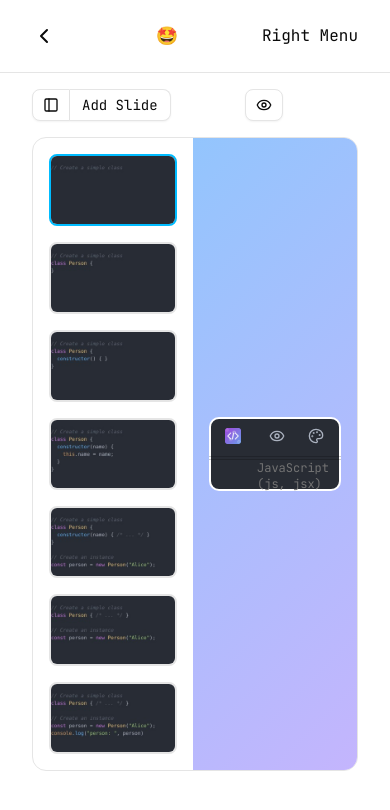
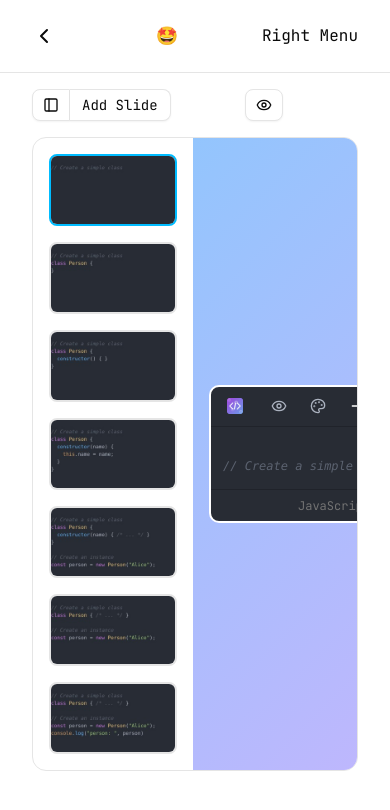
Before and after one commit to Novsochetra/dev-utils, a React (Vite) app: page /animate-code in a window 390 px wide. Shown: the top 810 px of the page. Built offline with nearby package versions, Linux system fonts and the light colour scheme.

Commit message:
chore(animate-code): improve layout toolbar & editor for web and mobile ( safari )

```diff
--- a/src/core/index.css
+++ b/src/core/index.css
@@ -132,6 +132,12 @@ see: https://github.com/tailwindlabs/tailwindcss-intellisense/issues/1340
   }
 }
 
+html,
+body {
+  overscroll-behavior: none; /* prevents bounce scrolling */
+  -webkit-overflow-scrolling: auto; /* disables iOS rubber-band */
+}
+
 body {
   font-family: var(--font-jetbrains-mono);
 }
--- a/src/mini-apps/animate-code/screens/code-editor.tsx
+++ b/src/mini-apps/animate-code/screens/code-editor.tsx
@@ -96,7 +96,6 @@ const CodeEditorWithHighlight = ({
       }}
     >
       <div className="w-full h-full hljs border-2 border-white rounded-lg flex flex-col overflow-hidden">
-        <div className="w-full h-10">
         <Toolbar
           enableButtonPlay={false}
           enableButtonPreview
@@ -105,7 +104,6 @@ const CodeEditorWithHighlight = ({
           enableActionButtonMinimize={false}
           enableActionButtonResize={false}
         />
-        </div>
 
         <div id="code-block" className="relative flex-1 overflow-auto">
           <pre
@@ -138,9 +136,8 @@ const CodeEditorWithHighlight = ({
             }}
           ></textarea>
         </div>
-        <div className="w-full h-8">
+
         <AnimateCodeStatusBar />
-        </div>
       </div>
     </motion.div>
   );
--- a/src/mini-apps/animate-code/screens/components/animate-code-slide.tsx
+++ b/src/mini-apps/animate-code/screens/components/animate-code-slide.tsx
@@ -185,7 +185,7 @@ export const AnimateCodeSlide = memo(
 
     return (
       <motion.div
-        className="hljs h-full aspect-video p-4 font-jetbrains-mono min-h-60 rounded-lg pt-10 pb-8 relative overflow-hidden select-none border-2 border-white"
+        className="hljs h-full flex flex-col aspect-video font-jetbrains-mono rounded-lg relative overflow-hidden select-none border-2 border-white"
         style={{
           backgroundColor: bgColor,
         }}
@@ -203,8 +203,9 @@ export const AnimateCodeSlide = memo(
           // INFO: ensure the animation across slide has uniq animation key
           // otherwise some character transtion (add, modified, removed)
           // seem not animate correctly
+          className="flex-1 overflow-x-scroll p-4"
           key={v4()}
-          style={{ position: "relative", minHeight: 200 }}
+          style={{ position: "relative" }}
         >
           {chars.map((c, i) => {
             let initial: any, animateProps: any;
--- a/src/mini-apps/animate-code/screens/components/animate-code-status-bar.tsx
+++ b/src/mini-apps/animate-code/screens/components/animate-code-status-bar.tsx
@@ -66,7 +66,7 @@ export const AnimateCodeStatusBar = () => {
   }, [previewLanguage]);
 
   return (
-    <div className="absolute bottom-0 left-0 w-full h-8 flex px-1 border-t border-t-black/20">
+    <div className="w-full h-8 flex px-1 border-t border-t-black/20">
       <div className="flex flex-1"></div>
       <div className="flex flex-1"></div>
       <div className="flex flex-1 items-center justify-end">
@@ -76,7 +76,7 @@ export const AnimateCodeStatusBar = () => {
             setOpen(true);
           }}
         >
-          <p className="text-muted-foreground text-xs">
+          <p className="text-muted-foreground text-xs line-clamp-1 truncate">
             {previewLanguageLabel}
           </p>
         </div>
--- a/src/mini-apps/animate-code/screens/components/preview.tsx
+++ b/src/mini-apps/animate-code/screens/components/preview.tsx
@@ -48,10 +48,11 @@ export const Preview = memo(() => {
 
   return (
     <motion.div
-      className="absolute top-0 left-0 w-full h-full p-8 bg-white flex items-center justify-center"
+      className="fixed top-0 left-0 w-full h-full bg-red-500 p-8 flex items-center justify-center"
       layout
       key="code-editor-preview"
       layoutId="code-editor"
+      style={{ zIndex: 9999 }}
       transition={{
         type: "spring",
         stiffness: 200,
--- a/src/mini-apps/animate-code/screens/components/toolbar.tsx
+++ b/src/mini-apps/animate-code/screens/components/toolbar.tsx
@@ -101,7 +101,7 @@ export const Toolbar = memo(
           enableActionButtonPreview,
         }}
       >
-        <div className="flex h-10 w-full absolute top-0 left-0 border-b border-b-black/20">
+        <div className="flex h-10 w-full border-b border-b-black/20">
           {isApplePlatform() ? <LeftMacToolbar /> : <LeftToolbar />}
 
           <div className="flex flex-1 items-center justify-center px-4">
--- a/src/mini-apps/animate-code/screens/home-screen.tsx
+++ b/src/mini-apps/animate-code/screens/home-screen.tsx
@@ -29,7 +29,7 @@ export const AnimateCodeHomeScreen = () => {
   return (
     <AnimatePresence mode="wait">
       <AnimatedPage id={APP_ID}>
-        <div className="h-screen w-full flex flex-col">
+        <div className="h-dvh w-full flex flex-col overscroll-none">
           <Navbar
             showBack
             title="🤩"
@@ -37,7 +37,6 @@ export const AnimateCodeHomeScreen = () => {
             enableBackListener={mode === Mode.Edit}
             enableBackOnFormTags
           />
-
           <div className="flex flex-1 flex-col px-8 py-4 min-h-0">
             <MenuBarItem />
 
```
Lines whose indentation alone changed are shown as unchanged.
